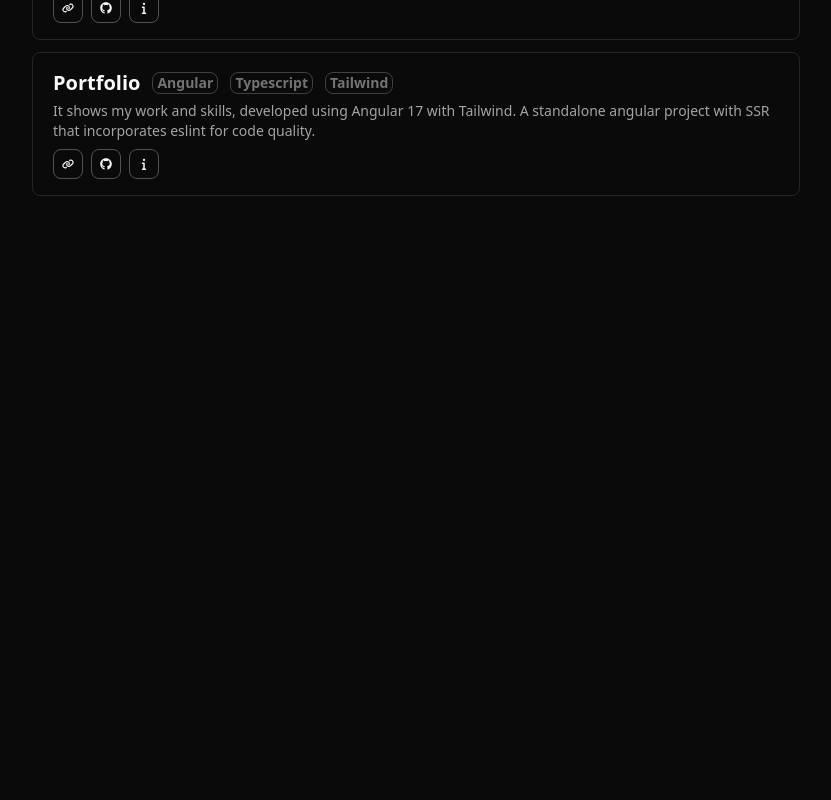
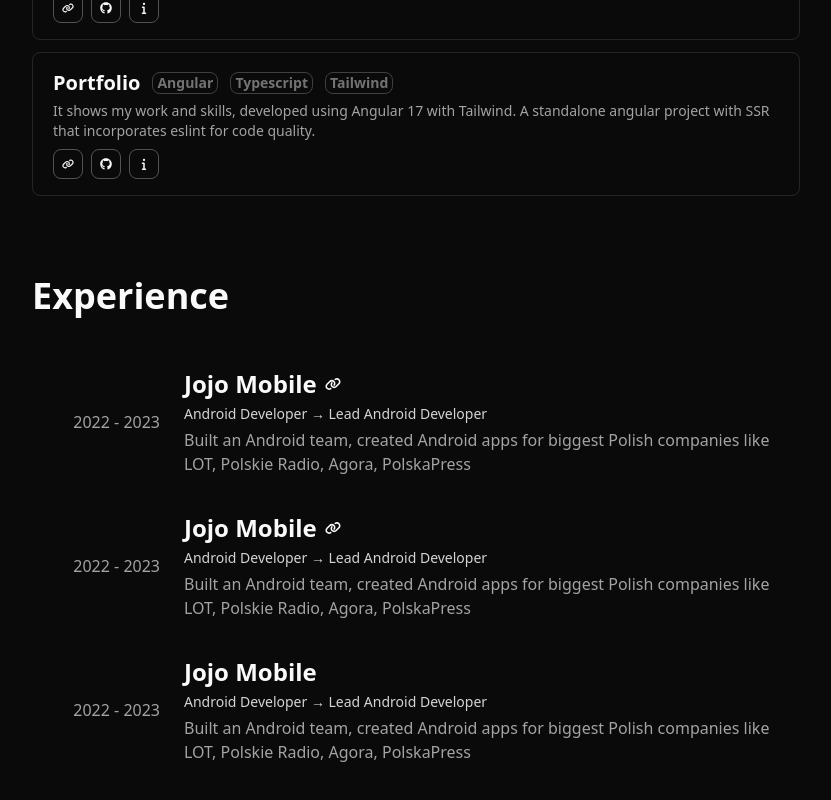
Before and after one commit to Chewbacca-14/portfolio, an Angular app: page / in a window 1280 px wide. Shown: the part 1172-1972 px from the top of the page, without its empty margins (224-1055 px from the left). Before the commit the page ends 1480 px from the top, so only its background shows below. Built offline with nearby package versions, Linux system fonts and the light colour scheme.

Commit message:
✨ Feat: Experience section

```diff
--- a/src/app/pages/home/components/experience/experience.component.ts
+++ b/src/app/pages/home/components/experience/experience.component.ts
@@ -1,16 +1,83 @@
 import { Component } from '@angular/core';
+import { LinkIconComponent } from '@shared/components/link-icon/link-icon.component';
 
 @Component({
   selector: 'app-experience',
   standalone: true,
-  imports: [],
+  imports: [LinkIconComponent],
   template: `
-    <p>
-      experience works!
-    </p>
+    <section>
+      <h2 class="text-4xl font-semibold">Experience</h2>
+      <ul class="mt-10 flex flex-col gap-3">
+        <li
+          class="flex group/item hover:scale-[102%] transition-all flex-col md:flex-row md:gap-6 md:items-center border-neutral-800 rounded-lg py-3"
+        >
+          <div
+            class="shrink-0 w-32 group-hover/item:text-cyan-500 transition-all text-neutral-400 font-medium md:text-right"
+          >
+            2022 - 2023
+          </div>
+          <div class="flex flex-col gap-1">
+            <h3 class="text-2xl font-semibold flex items-center gap-2">
+              <a href="/" class="hover:underline">Jojo Mobile</a>
+              <app-link-icon class="h-4 w-4 fill-neutral-50" />
+            </h3>
+            <p class="text-neutral-300 text-sm font-medium">
+              Android Developer → Lead Android Developer
+            </p>
+            <p class="text-neutral-400">
+              Built an Android team, created Android apps for biggest Polish
+              companies like LOT, Polskie Radio, Agora, PolskaPress
+            </p>
+          </div>
+        </li>
+        <li
+          class="flex group/item hover:scale-[102%] transition-all flex-col md:flex-row md:gap-6 md:items-center border-neutral-800 rounded-lg py-3"
+        >
+          <div
+            class="shrink-0 w-32 group-hover/item:text-cyan-500 transition-all text-neutral-400 font-medium md:text-right"
+          >
+            2022 - 2023
+          </div>
+          <div class="flex flex-col gap-1">
+            <h3 class="text-2xl font-semibold flex items-center gap-2">
+              <a href="/" class="hover:underline">Jojo Mobile</a>
+              <app-link-icon class="h-4 w-4 fill-neutral-50" />
+            </h3>
+            <p class="text-neutral-300 text-sm font-medium">
+              Android Developer → Lead Android Developer
+            </p>
+            <p class="text-neutral-400">
+              Built an Android team, created Android apps for biggest Polish
+              companies like LOT, Polskie Radio, Agora, PolskaPress
+            </p>
+          </div>
+        </li>
+        <li
+          class="flex group/item hover:scale-[102%] transition-all flex-col md:flex-row md:gap-6 md:items-center border-neutral-800 rounded-lg py-3"
+        >
+          <div
+            class="shrink-0 w-32 group-hover/item:text-cyan-500 transition-all text-neutral-400 font-medium md:text-right"
+          >
+            2022 - 2023
+          </div>
+          <div class="flex flex-col gap-1">
+            <h3 class="text-2xl font-semibold flex items-center gap-2">
+              <a href="/" class="hover:underline">Jojo Mobile</a>
+              <!-- <app-link-icon class="h-4 w-4 fill-neutral-50" /> -->
+            </h3>
+            <p class="text-neutral-300 text-sm font-medium">
+              Android Developer → Lead Android Developer
+            </p>
+            <p class="text-neutral-400">
+              Built an Android team, created Android apps for biggest Polish
+              companies like LOT, Polskie Radio, Agora, PolskaPress
+            </p>
+          </div>
+        </li>
+      </ul>
+    </section>
   `,
-  styles: ``
+  styles: ``,
 })
-export class ExperienceComponent {
-
-}
+export class ExperienceComponent {}
--- a/src/app/pages/home/home.component.ts
+++ b/src/app/pages/home/home.component.ts
@@ -1,16 +1,18 @@
 import { Component } from '@angular/core';
 import { HeaderComponent } from './components/header/header.component';
 import { ProjectsComponent } from './components/projects/projects.component';
+import { ExperienceComponent } from './components/experience/experience.component';
 
 @Component({
   selector: 'app-home',
   standalone: true,
-  imports: [HeaderComponent, ProjectsComponent],
+  imports: [HeaderComponent, ProjectsComponent, ExperienceComponent],
   template: `
     <div class="flex justify-center py-16 md:py-28 print:py-0">
       <main class="max-w-3xl mx-8 w-full flex flex-col gap-20">
         <app-header />
         <app-projects />
+        <app-experience />
       </main>
     </div>
   `,
```
